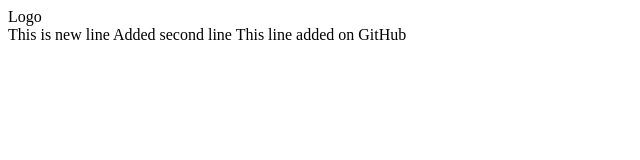
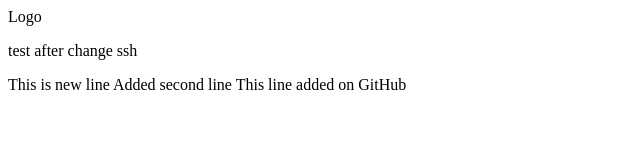
Before and after one commit to skrav4enko/gofe_test, a plain HTML site: page index.html in a window 1280 px wide. Shown: the whole page, without its empty margins (0-640 px from the left). Drawn offline with Linux system fonts and the light colour scheme.

Commit message:
test ssh change

```diff
--- a/index.html
+++ b/index.html
@@ -10,6 +10,7 @@
     <div class="header">
         Logo
     </div>
+    <p>test after change ssh</p>
     This is new line
 
     Added second line
```
